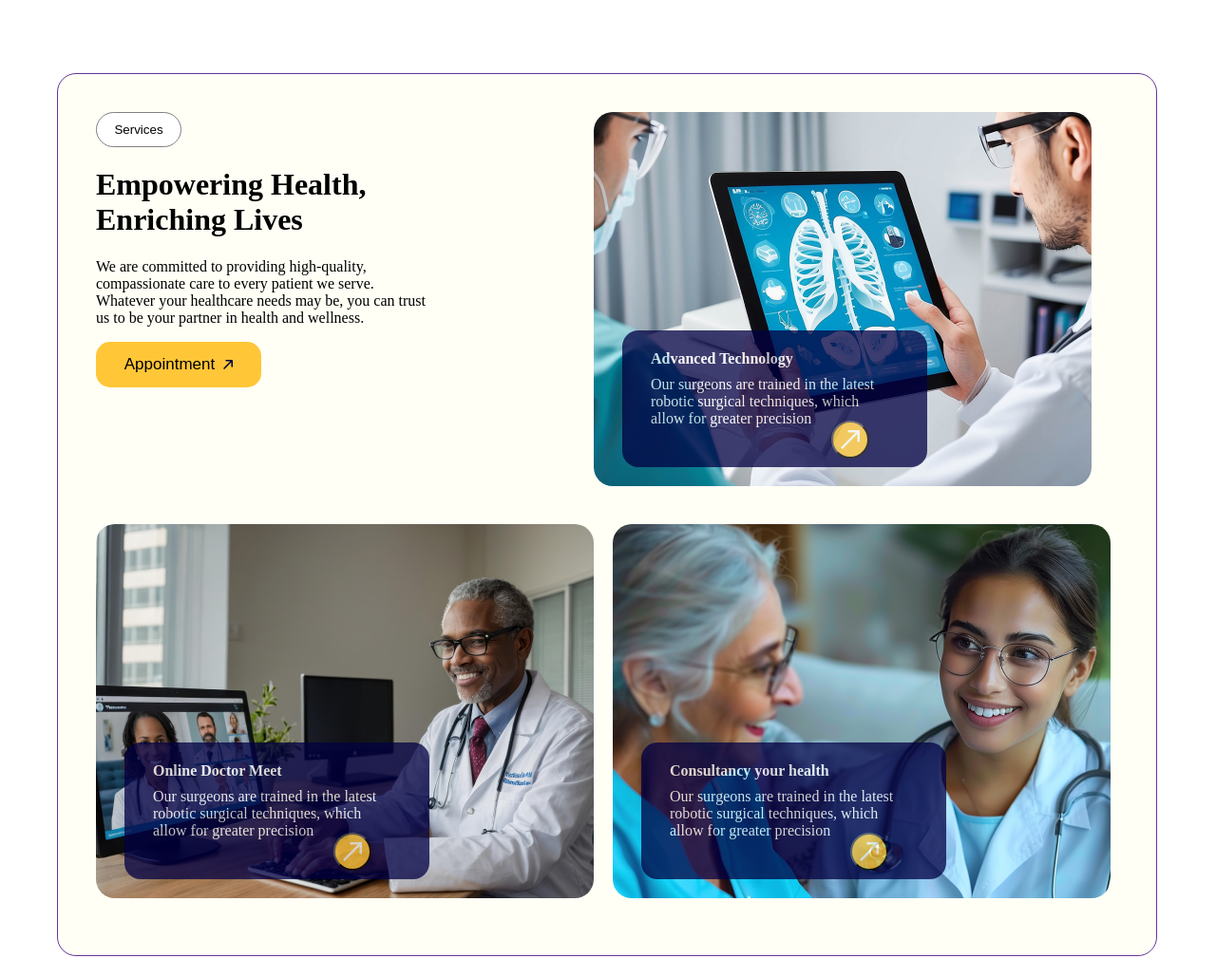
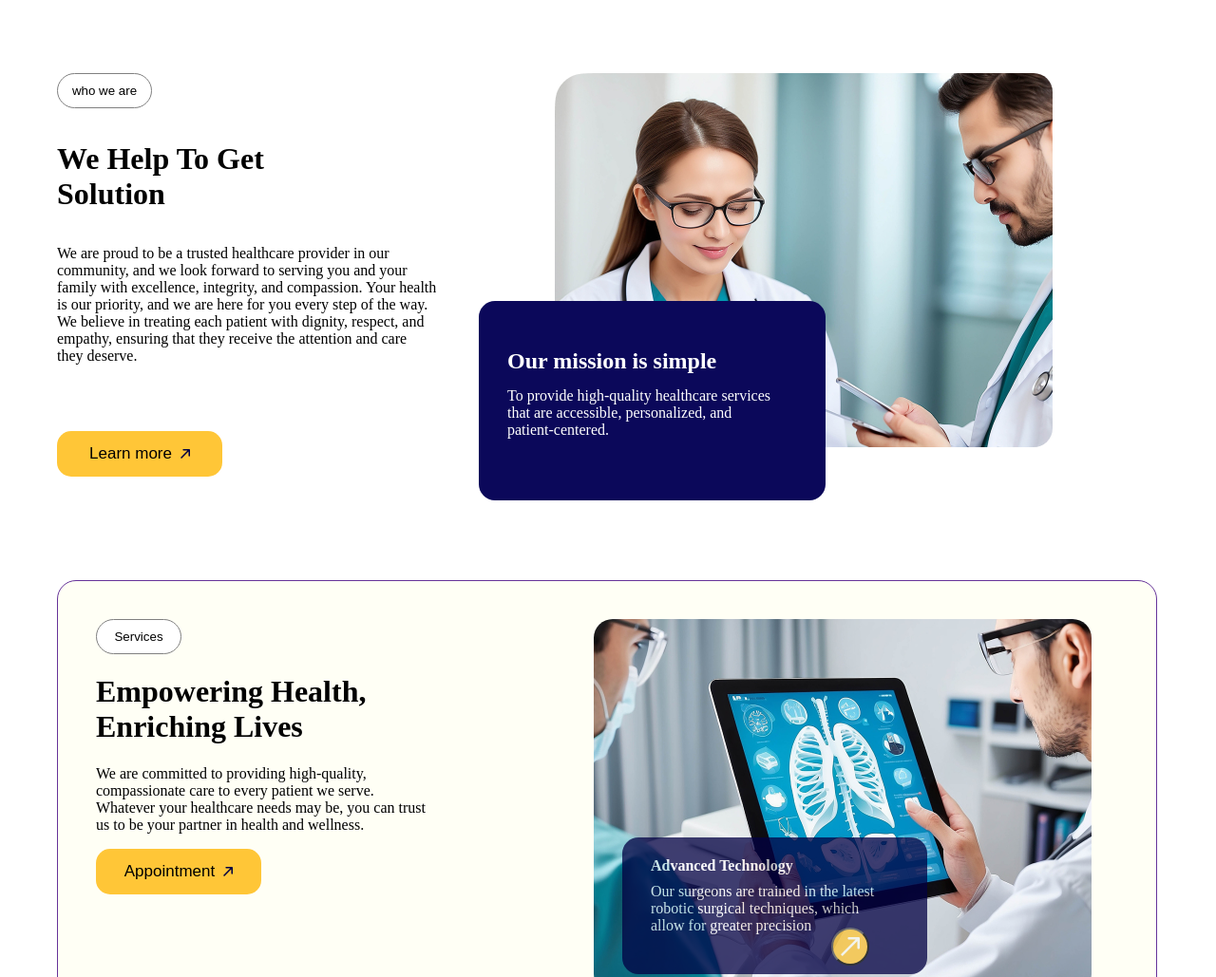
Before and after one commit to Sakibft/Doc-For_Codelabs_Digital, a plain HTML site: page index.html in a window 1280 px wide. Shown: the part 979-2008 px from the top of the page at 95% size. Drawn offline with Linux system fonts and the light colour scheme.

Commit message:
Help to get solution section doen !

```diff
--- a/index.html
+++ b/index.html
@@ -33,6 +33,7 @@
             height: 48px;
             border-radius: 15px;
             font-size: 17px;
+            background-color: white;
           "
         >
           Appointment
@@ -163,6 +164,69 @@
           </div>
         </div>
       </div>
+      <!-- Get to get Solution -->
+       <div class="getHelp">
+        <div style="display: flex;">
+          <!--  -->
+        <div style="width: 524px; height: 394px;">
+          <button
+          style="
+            border: 1px solid gray;
+            background: white;
+            border-radius: 40px;
+            padding: 10px;
+            width: 100px;
+
+          "
+        >
+          who we are
+        </button>
+        <h1 style="margin-top: 35px; margin-bottom: 35px;">We Help To Get <br> Solution</h1>
+        <p>We are proud to be a trusted healthcare provider in our <br> community, and we look forward to serving you and your <br> family with excellence, integrity, and compassion. Your health <br> is our priority, and we are here for you every step of the way. <br> We believe in treating each patient with dignity, respect, and <br> empathy, ensuring that they receive the attention and care <br> they deserve.
+                  </p>
+        <button
+        style="
+          width: 174px;
+          height: 48px;
+          border-radius: 15px;
+          border:none;
+          background-color:#FFC637 ;
+          font-size: 17px;
+          margin-top: 70px;
+        "
+      >
+        Learn more
+        <img
+          style="width: 10px; margin-left: 4px"
+          src="./images/Arrow.svg"
+          alt="Arrow"
+        />
+      </button>
+        </div>
+        <!--  -->
+        <div class="chaseImage4" >
+
+          <div style="background-color: #0b085a;
+
+          color: white;
+          border-radius: 17px;
+          margin-top: 240px;
+          margin-left: -80px;
+           width: 365px; height: 210px ; position: absolute;">
+
+
+      <div style="margin-left: 30px; margin-top: 50px;">
+        <h2 style="margin-bottom: -2px;">Our mission is simple</h2>
+        <p>To provide high-quality healthcare services <br> that are accessible, personalized, and <br> patient-centered.</p>
+
+
+      </div>
+
+      </div>
+        </div>
+
+      </div>
+       </div>
       <!-- Empowering Health -->
        <div class="empowering">
          <div style="padding: 40px;">
@@ -247,7 +311,7 @@
     <h4 style="margin-bottom: -7px;">Online Doctor Meet</h4>
     <p>Our surgeons are trained in the latest <br> robotic surgical techniques, which <br> allow for greater precision</p>
 
-   <button style="border-radius: 30px; padding: 8px; background-color: #FFC637; margin-top: -23px;  margin-left: 190px;">
+   <button style="border-radius: 30px; padding: 8px; background-color: #FFC637;  opacity: 100% ;margin-top: -23px;  margin-left: 190px;">
 
      <img style="width: 20px;" src="images/Arrow 2.svg" alt="">
    </button>
@@ -271,7 +335,7 @@
     <h4 style="margin-bottom: -7px;">Consultancy your health</h4>
     <p>Our surgeons are trained in the latest <br> robotic surgical techniques, which <br> allow for greater precision</p>
 
-   <button style="border-radius: 30px; padding: 8px; background-color: #FFC637; margin-top: -23px;  margin-left: 190px;">
+   <button style="border-radius: 30px; padding: 8px; background-color: #ecaa1cf3; opacity: 100% ; margin-top: -23px;  margin-left: 190px;">
 
      <img style="width: 20px;" src="images/Arrow 2.svg" alt="">
    </button>
@@ -281,8 +345,6 @@
     </div>
 
 </div>
-
-
          </div>
        </div>
       <!-- Testimonial -->
--- a/style.css
+++ b/style.css
@@ -135,7 +135,7 @@ height: 48px;
   width: 1156px;
   height: 928px;
   border-radius: 20px;
-  margin-top: 80px;
+  margin-top: 140px;
   background: #FFFFF5;
   border: 1px solid rebeccapurple;
 
@@ -161,3 +161,14 @@ height: 48px;
   border-radius: 20px;
   position: relative;
 }
+
+.getHelp{
+  margin-top: 80px;
+  position: relative;
+}
+.chaseImage4{
+  background-image: url(./images/Rectangle\ 24.png);
+  width: 524px;
+  height: 394px;
+  border-radius: 20px;
+}
```
